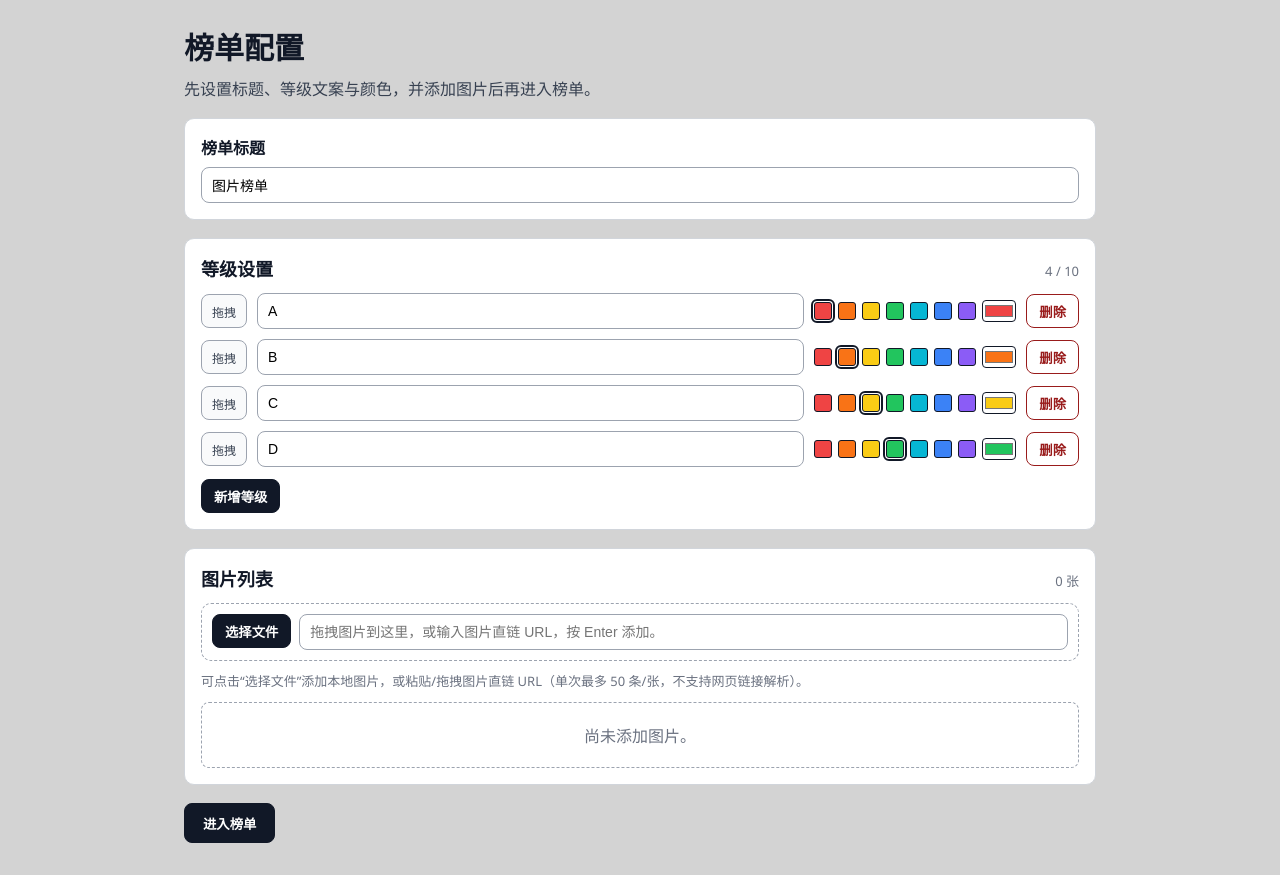
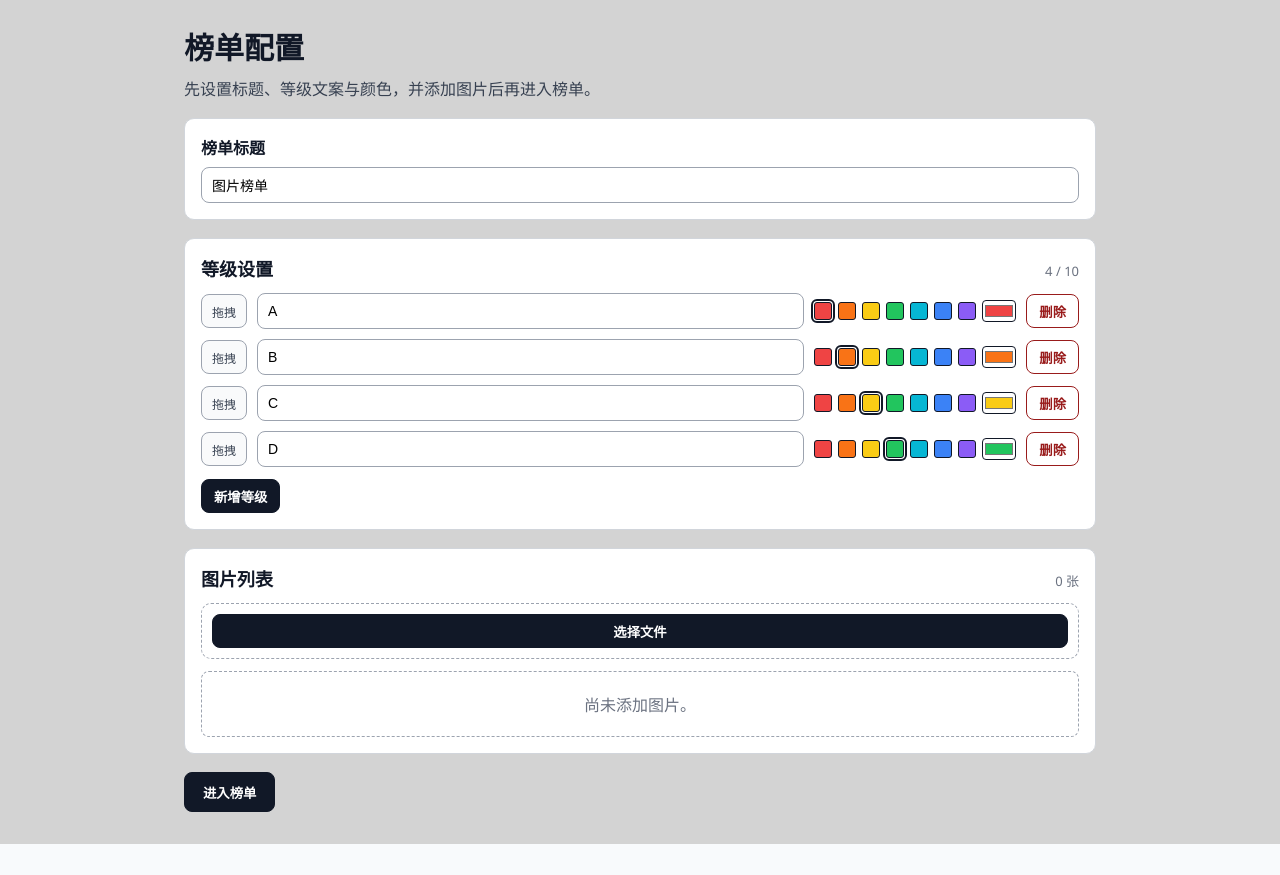
Before and after one commit to saltedfishcan-star/salfica, a Vue app: page /setup in a window 1280 px wide. After the commit the page ends 844 px from the top, so only its background shows below. Built offline with nearby package versions, Linux system fonts and the light colour scheme.

Commit message:
docs: annotate setup view styles by selector

```diff
--- a/src/views/SetupView.vue
+++ b/src/views/SetupView.vue
@@ -616,20 +616,9 @@ function startBoard(): void {
             <button type="button" class="primary-btn" :disabled="isResolvingInput" @click="triggerFilePicker">
               选择文件
             </button>
-            <input
-              v-model="imageUrlInput"
-              class="text-input"
-              placeholder="拖拽图片到这里，或输入图片直链 URL，按 Enter 添加。"
-              @keydown.enter.prevent="addImagesFromInput"
-            />
           </div>
         </div>
       </div>
-
-      <p class="hint">
-        可点击“选择文件”添加本地图片，或粘贴/拖拽图片直链 URL（单次最多 {{ MAX_UPLOAD_COUNT }} 条/张，不支持网页链接解析）。
-      </p>
-
       <div v-if="config.images.length > 0" class="image-grid">
         <div v-for="image in config.images" :key="image.id" class="image-card">
           <img
@@ -674,6 +663,7 @@ function startBoard(): void {
 </template>
 
 <style scoped>
+/* 页面骨架：控制配置页整体宽度、居中布局和基础文字颜色。 */
 .setup-page {
   max-width: 960px;
   margin: 0 auto;
@@ -681,16 +671,19 @@ function startBoard(): void {
   color: var(--color-text-primary);
 }
 
+/* 页头标题：用于“榜单配置”主标题，控制字号和紧凑外边距。 */
 .setup-header h1 {
   margin: 0;
   font-size: 30px;
 }
 
+/* 页头说明：用于标题下引导文案，强调层级关系与可读性。 */
 .setup-header p {
   margin: 8px 0 0;
   color: #374151;
 }
 
+/* 通用面板：用于标题、等级、图片列表三个区块的卡片外观。 */
 .panel {
   margin-top: 18px;
   border: 1px solid var(--color-border-default);
@@ -699,6 +692,7 @@ function startBoard(): void {
   padding: 16px;
 }
 
+/* 面板头：左右对齐标题和统计信息。 */
 .panel-head {
   display: flex;
   align-items: baseline;
@@ -706,22 +700,26 @@ function startBoard(): void {
   margin-bottom: 12px;
 }
 
+/* 面板标题：统一各区块二级标题字号和紧凑布局。 */
 .panel-head h2 {
   margin: 0;
   font-size: 18px;
 }
 
+/* 面板统计：用于“x / y”“x 张”等弱化信息。 */
 .panel-head span {
   color: var(--color-text-secondary);
   font-size: 13px;
 }
 
+/* 字段标签：用于输入项标题，提升可扫描性。 */
 .field-label {
   display: block;
   margin-bottom: 8px;
   font-weight: 600;
 }
 
+/* 文本输入框：统一高度、圆角和内边距，保证可点击面积。 */
 .text-input {
   width: 100%;
   height: 36px;
@@ -731,6 +729,7 @@ function startBoard(): void {
   font-size: 14px;
 }
 
+/* 等级列表容器：垂直排列每个等级配置项。 */
 .tier-list {
   display: flex;
   flex-direction: column;
@@ -738,6 +737,7 @@ function startBoard(): void {
   margin-bottom: 12px;
 }
 
+/* 单个等级行：拖拽、文案、颜色、删除按钮四列布局。 */
 .tier-item {
   display: grid;
   grid-template-columns: auto minmax(140px, 1fr) auto auto;
@@ -745,6 +745,7 @@ function startBoard(): void {
   align-items: center;
 }
 
+/* 拖拽手柄：提供可拖动提示和基础按钮形态。 */
 .tier-drag-handle {
   border: 1px solid var(--color-border-muted);
   border-radius: 8px;
@@ -756,21 +757,25 @@ function startBoard(): void {
   font-size: 12px;
 }
 
+/* 拖拽幽灵态：降低透明度，提示当前被拖拽元素。 */
 .tier-ghost {
   opacity: 0.45;
 }
 
+/* 拖拽选中态：用描边强调当前命中元素。 */
 .tier-chosen {
   outline: 2px solid var(--color-text-primary);
   outline-offset: 2px;
 }
 
+/* 颜色工具区：组织预设色块与颜色选择器。 */
 .tier-color-tools {
   display: flex;
   align-items: center;
   gap: 6px;
 }
 
+/* 预设色块：点击可快速应用等级颜色。 */
 .color-swatch {
   width: 18px;
   height: 18px;
@@ -780,11 +785,13 @@ function startBoard(): void {
   cursor: pointer;
 }
 
+/* 激活色块：显示当前等级正在使用的颜色。 */
 .color-swatch--active {
   outline: 2px solid var(--color-text-primary);
   outline-offset: 1px;
 }
 
+/* 颜色选择器：允许自定义非预设颜色。 */
 .color-picker {
   width: 34px;
   height: 22px;
@@ -795,6 +802,7 @@ function startBoard(): void {
   cursor: pointer;
 }
 
+/* 通用按钮基线：统一主按钮与危险按钮的形态与点击反馈。 */
 .primary-btn,
 .danger-btn {
   border: 1px solid var(--color-text-primary);
@@ -806,57 +814,70 @@ function startBoard(): void {
   font-weight: 600;
 }
 
+/* 主按钮：用于正向操作（新增等级、选择文件、进入榜单）。 */
 .primary-btn {
   background: var(--color-text-primary);
   color: var(--color-bg-panel);
 }
 
+/* 危险按钮：用于删除操作，强调风险语义。 */
 .danger-btn {
   border-color: #991b1b;
   color: #991b1b;
 }
 
+/* 禁用态：降低透明度并禁用鼠标手势，提示不可操作。 */
 .danger-btn:disabled,
 .primary-btn:disabled {
   opacity: 0.45;
   cursor: not-allowed;
 }
 
+/* 图片操作区：组织拖拽容器与后续导入元素的纵向间距。 */
 .image-actions {
   display: flex;
   flex-direction: column;
   gap: 10px;
 }
 
+/* 拖拽落区：承载文件拖拽/点击选择入口。 */
 .search-drop-zone {
   border: 1px dashed var(--color-border-muted);
   border-radius: 10px;
   padding: 10px;
   background: var(--color-bg-panel);
-  transition: border-color 120ms ease, background-color 120ms ease;
+  transition: background-color 120ms ease;
 }
 
+/* 拖拽激活态：鼠标拖入时高亮背景提示可放置。 */
 .search-drop-zone--active {
-  border-color: #065f46;
   background: #ecfdf5;
 }
 
+/* 文件按钮行：当前为单列布局，方便按钮全宽展示。 */
 .url-row {
   display: grid;
-  grid-template-columns: auto 1fr;
-  gap: 8px;
+  grid-template-columns: 1fr;
 }
 
+/* 选择文件按钮：宽度撑满拖拽区内容宽度。 */
+.url-row .primary-btn {
+  width: 100%;
+}
+
+/* 原生文件输入：隐藏默认 input，只保留自定义按钮触发。 */
 .file-picker-hidden {
   display: none;
 }
 
+/* 提示文案：用于导入区域下方的说明文字。 */
 .hint {
   margin: 10px 0 0;
   color: var(--color-text-secondary);
   font-size: 13px;
 }
 
+/* 图片网格：自适应列数展示所有已添加图片。 */
 .image-grid {
   margin-top: 12px;
   display: grid;
@@ -864,6 +885,7 @@ function startBoard(): void {
   gap: 10px;
 }
 
+/* 图片卡片外壳：统一边框、圆角与背景层次。 */
 .image-card {
   border: 1px solid var(--color-border-muted);
   border-radius: 8px;
@@ -871,6 +893,7 @@ function startBoard(): void {
   background: #f3f4f6;
 }
 
+/* 缩略图：固定宽高比并用 cover 保证铺满卡片。 */
 .image-card img {
   width: 100%;
   aspect-ratio: 16 / 9;
@@ -878,10 +901,12 @@ function startBoard(): void {
   display: block;
 }
 
+/* 可预览图片：悬停显示放大手势，提示可点开大图。 */
 .previewable-image {
   cursor: zoom-in;
 }
 
+/* 图片元信息条：显示尺寸和质量提示。 */
 .image-meta {
   display: flex;
   justify-content: space-between;
@@ -894,15 +919,18 @@ function startBoard(): void {
   color: var(--color-text-secondary);
 }
 
+/* 尺寸标签：防止尺寸文本在窄卡片中换行。 */
 .image-dimensions {
   white-space: nowrap;
 }
 
+/* 低清标签：以强调色提示导出可能模糊。 */
 .image-quality-low {
   color: #b91c1c;
   font-weight: 600;
 }
 
+/* 失败占位：当图片不可加载时显示原因文案。 */
 .image-fallback {
   width: 100%;
   aspect-ratio: 16 / 9;
@@ -918,6 +946,7 @@ function startBoard(): void {
   padding: 8px;
 }
 
+/* 删除按钮：位于卡片底部，点击移除当前图片。 */
 .remove-image {
   width: 100%;
   border: 0;
@@ -926,6 +955,7 @@ function startBoard(): void {
   cursor: pointer;
 }
 
+/* 空状态：无图片时显示虚线占位和引导文案。 */
 .empty-state {
   margin-top: 12px;
   border: 1px dashed var(--color-border-muted);
@@ -935,12 +965,14 @@ function startBoard(): void {
   color: var(--color-text-secondary);
 }
 
+/* 反馈消息：显示校验失败、解析失败等操作提示。 */
 .message {
   margin-top: 14px;
   color: #b91c1c;
   font-size: 14px;
 }
 
+/* 预览遮罩：覆盖全屏并压暗背景，聚焦大图内容。 */
 .image-preview-mask {
   position: fixed;
   inset: 0;
@@ -952,6 +984,7 @@ function startBoard(): void {
   padding: 20px;
 }
 
+/* 预览弹窗：限制最大尺寸并提供深色背景承载图片。 */
 .image-preview-dialog {
   position: relative;
   max-width: min(92vw, 1400px);
@@ -961,6 +994,7 @@ function startBoard(): void {
   padding: 12px;
 }
 
+/* 预览关闭按钮：固定在弹窗右上角，便于单手关闭。 */
 .image-preview-close {
   position: absolute;
   top: 8px;
@@ -972,6 +1006,7 @@ function startBoard(): void {
   cursor: pointer;
 }
 
+/* 预览大图：按 contain 自适应显示完整图片。 */
 .image-preview-full {
   display: block;
   max-width: min(90vw, 1360px);
@@ -979,25 +1014,31 @@ function startBoard(): void {
   object-fit: contain;
 }
 
+/* 页脚区域：承载“进入榜单”主操作按钮。 */
 .setup-footer {
   margin: 18px 0 8px;
 }
 
+/* 进入榜单按钮：较通用按钮更高，强化主操作。 */
 .start-btn {
   height: 40px;
   padding: 0 18px;
 }
 
+/* 移动端适配：缩小页面内边距并改为单列等级编辑布局。 */
 @media (max-width: 768px) {
+  /* 移动端页面边距：提升小屏可视空间。 */
   .setup-page {
     padding: 14px;
   }
 
+  /* 移动端等级行：改为单列，避免横向拥挤。 */
   .tier-item {
     grid-template-columns: 1fr;
     align-items: stretch;
   }
 
+  /* 移动端颜色工具：允许换行避免溢出。 */
   .tier-color-tools {
     flex-wrap: wrap;
   }
```
